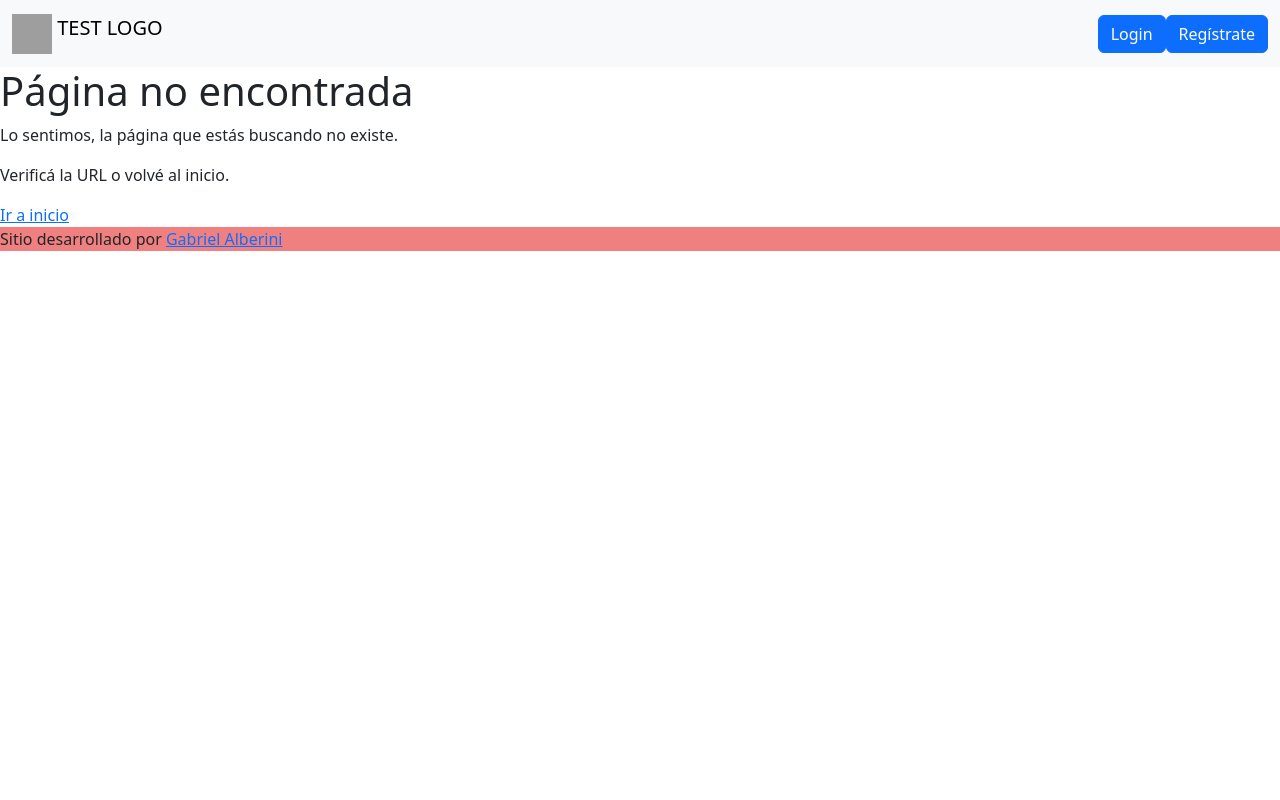
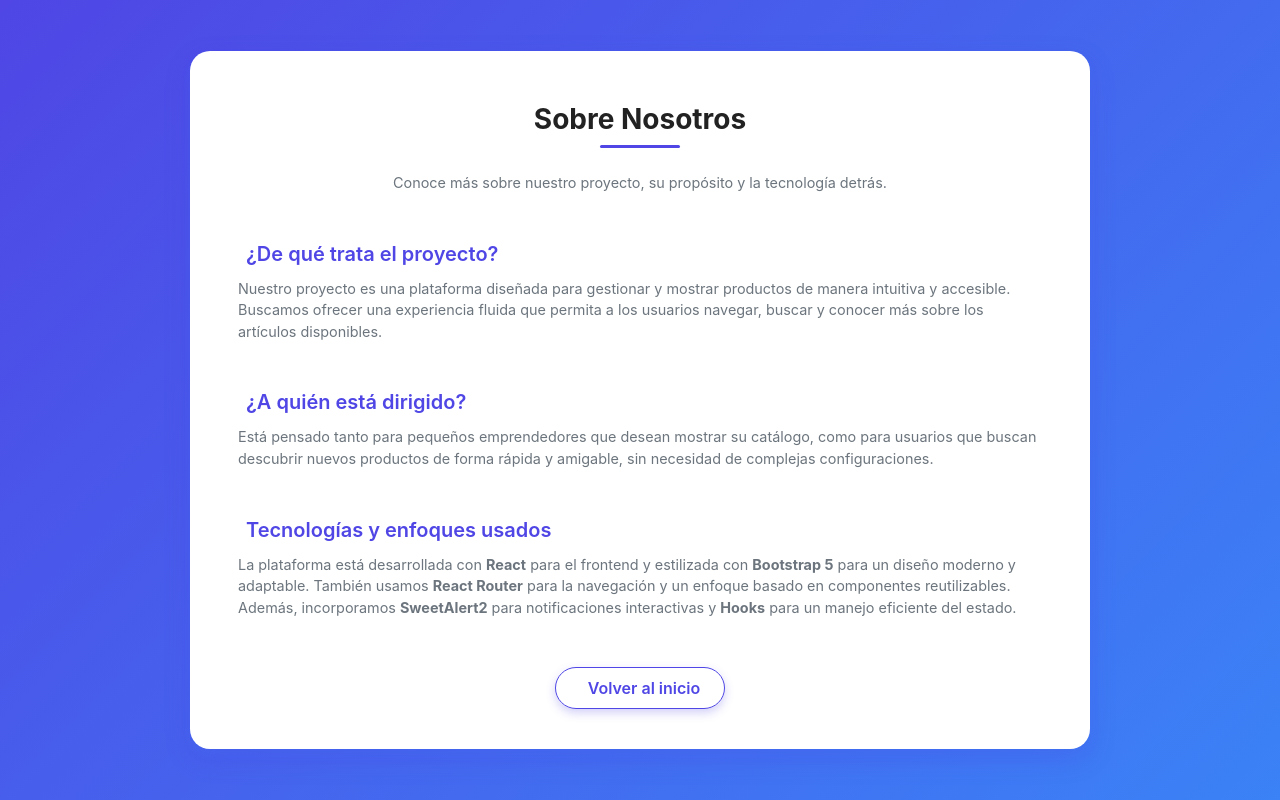
Before and after one commit to maximoARGxD/Trabajo-final, a React (Vite) app: page /sobre-nosotros in a window 1280 px wide. Built offline with nearby package versions, Linux system fonts and the light colour scheme; grey boxes are pictures that could not be loaded.

Commit message:
Se agrego pagina de sobre nosotros

```diff
--- /dev/null
+++ b/src/pages/AboutUs.jsx
@@ -0,0 +1,66 @@
+import { Link } from "react-router-dom";
+import "../styles/pages/AboutUs.css";
+
+const AboutUs = () => {
+  return (
+    <div className="aboutus-container">
+      <div className="aboutus-card">
+        <div className="aboutus-header">
+          <i className="bi bi-info-circle"></i>
+          <h3>Sobre Nosotros</h3>
+          <div className="underline"></div>
+          <p>
+            Conoce más sobre nuestro proyecto, su propósito y la tecnología
+            detrás.
+          </p>
+        </div>
+
+        <div className="aboutus-section">
+          <h5>
+            <i className="bi bi-lightbulb"></i> ¿De qué trata el proyecto?
+          </h5>
+          <p>
+            Nuestro proyecto es una plataforma diseñada para gestionar y mostrar
+            productos de manera intuitiva y accesible. Buscamos ofrecer una
+            experiencia fluida que permita a los usuarios navegar, buscar y
+            conocer más sobre los artículos disponibles.
+          </p>
+        </div>
+
+        <div className="aboutus-section">
+          <h5>
+            <i className="bi bi-people"></i> ¿A quién está dirigido?
+          </h5>
+          <p>
+            Está pensado tanto para pequeños emprendedores que desean mostrar
+            su catálogo, como para usuarios que buscan descubrir nuevos
+            productos de forma rápida y amigable, sin necesidad de complejas
+            configuraciones.
+          </p>
+        </div>
+
+        <div className="aboutus-section">
+          <h5>
+            <i className="bi bi-gear"></i> Tecnologías y enfoques usados
+          </h5>
+          <p>
+            La plataforma está desarrollada con <strong>React</strong> para el
+            frontend y estilizada con <strong>Bootstrap 5</strong> para un diseño
+            moderno y adaptable. También usamos <strong>React Router</strong>{" "}
+            para la navegación y un enfoque basado en componentes reutilizables.
+            Además, incorporamos <strong>SweetAlert2</strong> para notificaciones
+            interactivas y <strong>Hooks</strong> para un manejo eficiente del estado.
+          </p>
+        </div>
+
+        <div className="text-center mt-4">
+          <Link to="/" className="aboutus-btn">
+            <i className="bi bi-arrow-left me-2"></i> Volver al inicio
+          </Link>
+        </div>
+      </div>
+    </div>
+  );
+};
+
+export { AboutUs };
--- a/src/router/RouterApp.jsx
+++ b/src/router/RouterApp.jsx
@@ -5,6 +5,7 @@ import { Login } from "../pages/Login"
 import { Register } from "../pages/Register"
 import { NotFound } from "../pages/NotFound"
 import { PrivateRoute } from "../components/PrivateRoute"
+import { AboutUs } from "../pages/AboutUs";
 
 const RouterApp = () => {
   return (
@@ -15,6 +16,7 @@ const RouterApp = () => {
         <Route path="/login" element={<Login />} />
         <Route path="/registrate" element={<Register />} />
         <Route path="*" element={<NotFound />} />
+        <Route path="/sobre-nosotros" element={<AboutUs />} />
       </Routes>
     </BrowserRouter>
   )
--- /dev/null
+++ b/src/styles/pages/AboutUs.css
@@ -0,0 +1,106 @@
+.aboutus-container {
+    background: linear-gradient(135deg, #4f46e5, #3b82f6);
+    font-family: 'Inter', sans-serif;
+    min-height: 100vh;
+    display: flex;
+    justify-content: center;
+    align-items: center;
+    padding: 3rem 1rem;
+    }
+
+.aboutus-card {
+    background: #fff;
+    max-width: 900px;
+    width: 100%;
+    border-radius: 20px;
+    padding: 2.5rem 3rem;
+    box-shadow: 0 10px 25px rgba(79, 70, 229, 0.3), 0 6px 10px rgba(59, 130, 246, 0.25);
+    opacity: 0;
+    transform: translateY(25px);
+    animation: fadeSlideIn 0.7s ease forwards;
+    }
+
+.aboutus-header {
+    text-align: center;
+    margin-bottom: 3rem;
+    position: relative;
+    color: #222;
+    }
+
+.aboutus-header i {
+    color: #4f46e5;
+    font-size: 2.5rem;
+    }
+
+.aboutus-header h3 {
+    font-weight: 700;
+    margin-top: 0.75rem;
+    }
+
+.aboutus-header .underline {
+    height: 3px;
+    width: 80px;
+    background-color: #4f46e5;
+    margin: 0.5rem auto 1.5rem;
+    border-radius: 2px;
+    }
+
+.aboutus-header p {
+    color: #6c757d;
+    font-size: 0.9rem;
+    }
+
+.aboutus-section {
+    margin-bottom: 3rem;
+    }
+
+.aboutus-section h5 {
+    font-weight: 600;
+    color: #4f46e5;
+    display: flex;
+    align-items: center;
+    gap: 0.5rem;
+    margin-bottom: 0.75rem;
+    }
+
+.aboutus-section h5 i {
+    font-size: 1.2rem;
+    }
+
+.aboutus-section p {
+    color: #6c757d;
+    font-size: 0.9rem;
+    line-height: 1.5;
+    }
+
+.aboutus-btn {
+    display: inline-block;
+    border-radius: 50px;
+    font-weight: 600;
+    font-size: 1rem;
+    padding: 0.5rem 1.5rem;
+    box-shadow: 0 4px 10px rgba(79, 70, 229, 0.25);
+    border: 1.5px solid #4f46e5;
+    color: #4f46e5;
+    background-color: transparent;
+    transition: background-color 0.3s ease, color 0.3s ease;
+    cursor: pointer;
+    text-decoration: none;
+    }
+
+.aboutus-btn:hover,.aboutus-btn:focus {
+    background-color: #4f46e5;
+    color: #fff;
+    text-decoration: none;
+    }
+
+@keyframes fadeSlideIn {
+    0% {
+        opacity: 0;
+        transform: translateY(25px);
+    }
+    100% {
+        opacity: 1;
+        transform: translateY(0);
+    }
+}
```
